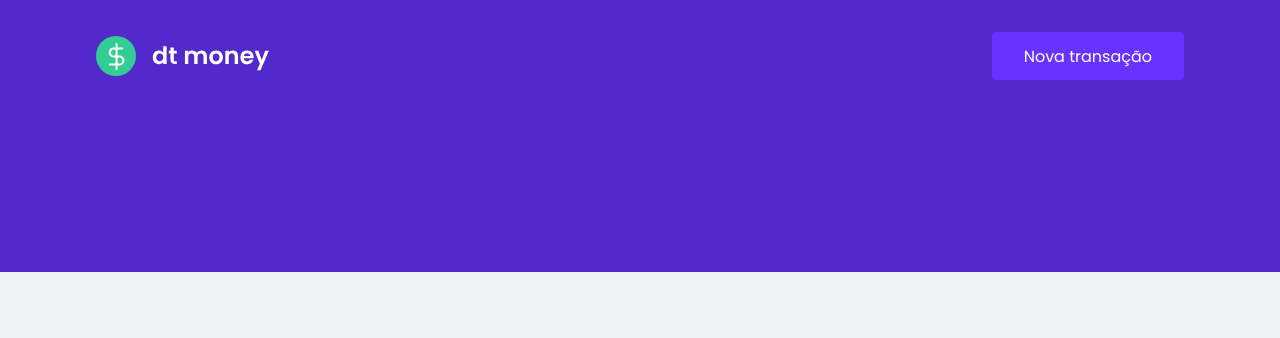
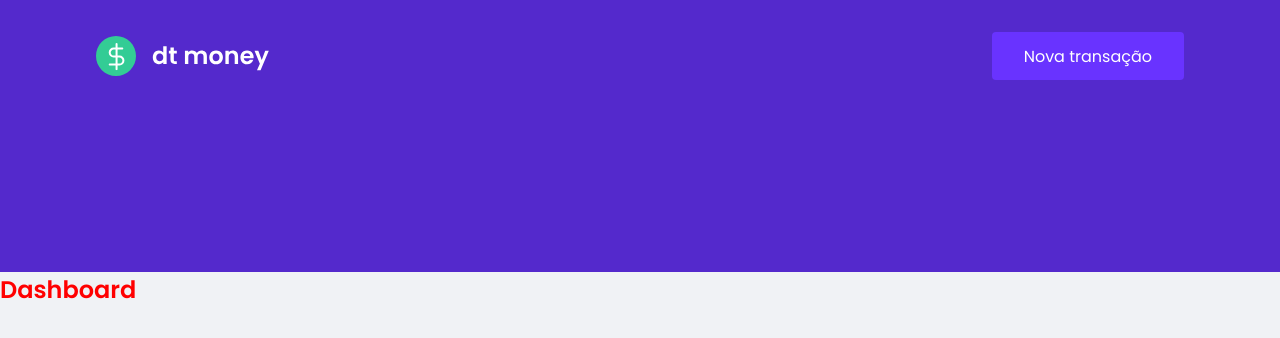
Before and after one commit to Ingridaquino/Project-React-Rocketseat, a React (Create React App) app in the folder dtmoney/: page / in a window 1280 px wide. Shown: the top 338 px of the page. Built offline with nearby package versions, Linux system fonts and the light colour scheme.

Commit message:
Add o Dashboard e o summary

```diff
--- a/dtmoney/src/App.tsx
+++ b/dtmoney/src/App.tsx
@@ -1,10 +1,13 @@
 import { Header } from "./components/Header/Header";
+import { Dashboard } from "./Dashboard";
+
 import { GlobalStyle } from "./styles/global";
 
 export function App() {
   return (
     <>
         <Header />
+        <Dashboard />
         <GlobalStyle />
     </>
   );
--- /dev/null
+++ b/dtmoney/src/Dashboard/Summary/index.tsx
@@ -0,0 +1,5 @@
+export function Summary () {
+    return (
+        <h1>Summary</h1>
+    )
+}
--- /dev/null
+++ b/dtmoney/src/Dashboard/index.tsx
@@ -0,0 +1,10 @@
+import { Container } from './styles'
+
+
+export function Dashboard () {
+    return (
+        <Container>
+            <h2>Dashboard</h2>
+        </Container>
+    )
+}
--- /dev/null
+++ b/dtmoney/src/Dashboard/styles.ts
@@ -0,0 +1,5 @@
+import styled from 'styled-components';
+
+export const Container = styled.main `
+    max-width: 1120px
+`;
```
Also changed, not shown: dtmoney/src/Dashboard/Summary/styles.ts (added).
